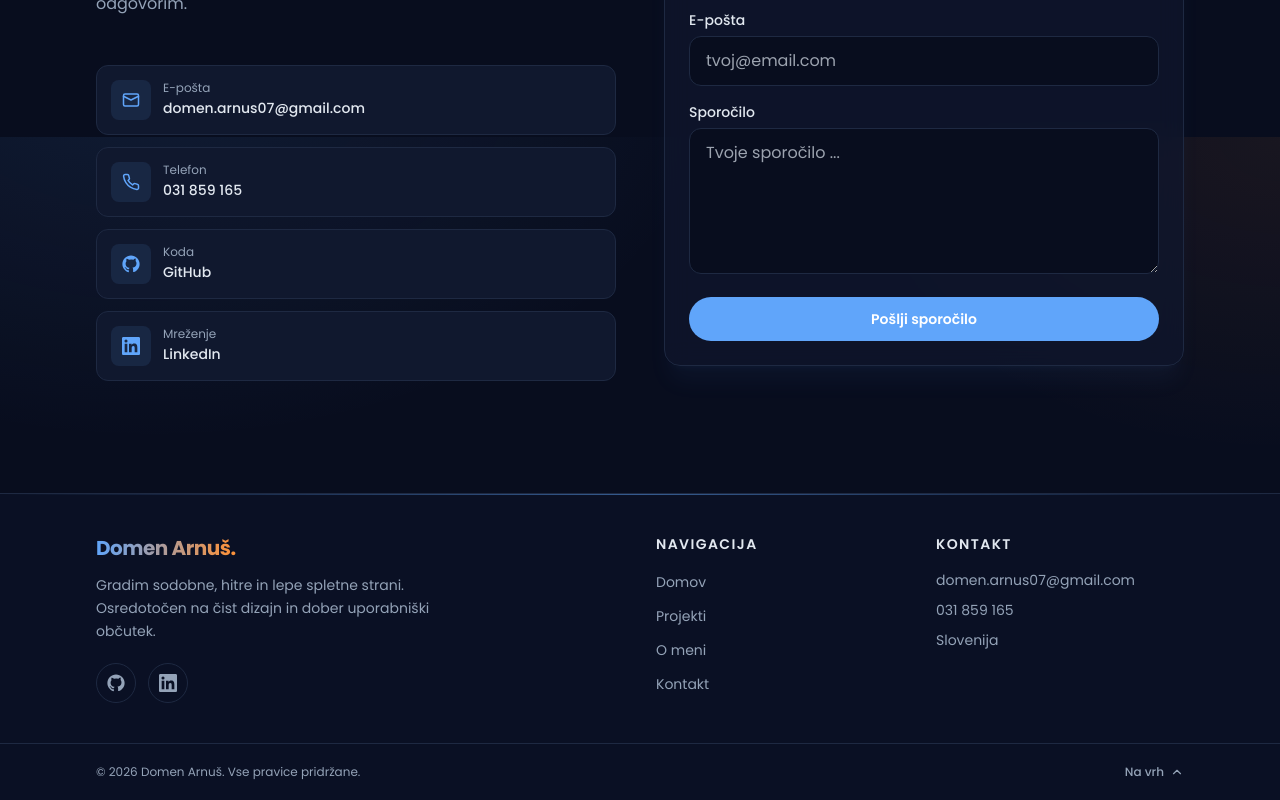
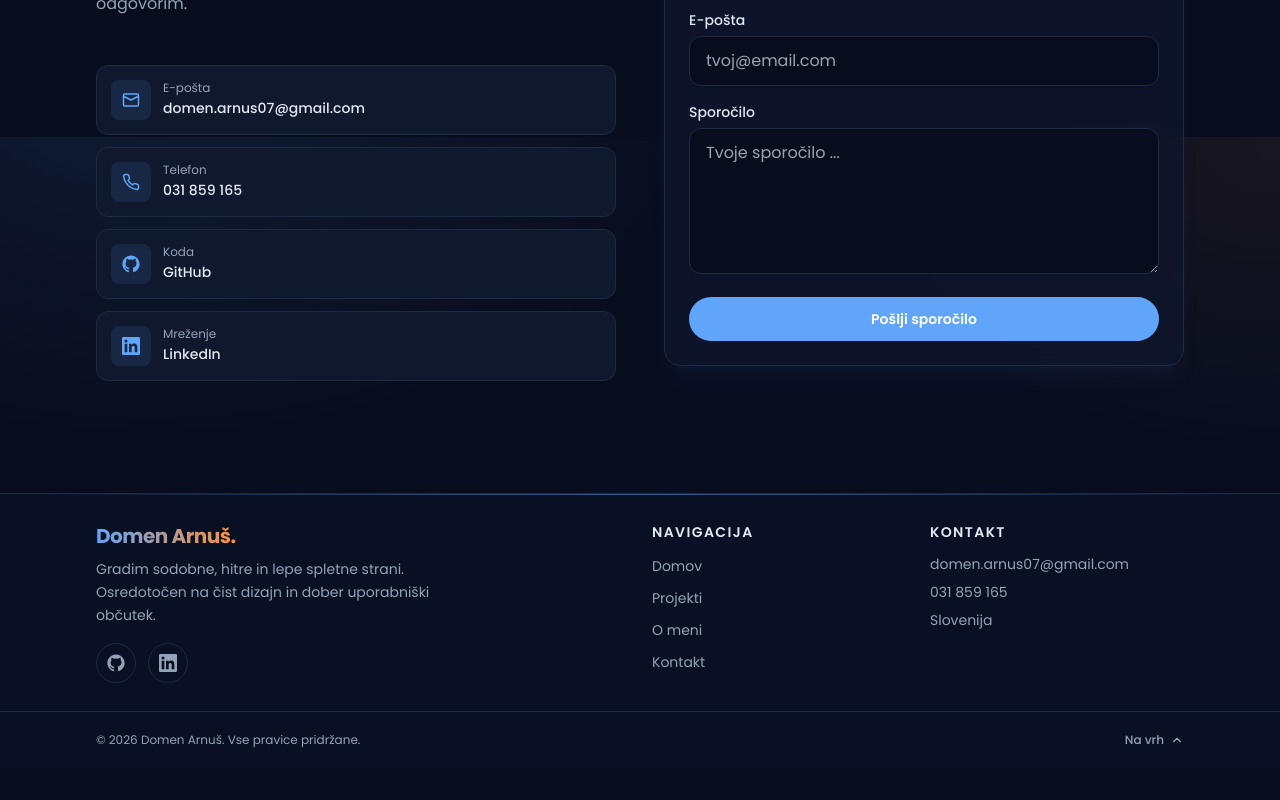
Before and after one commit to domenarnus07-droid/portfolio-, a Next.js app: page / in a window 1280 px wide. Shown: the part 3863-4663 px from the top of the page. After the commit the page ends 4631 px from the top, so only its background shows below. Built offline with nearby package versions, Linux system fonts and the light colour scheme.

Commit message:
Manjsi (kompaktnejsi) footer
Co-Authored-By: Claude Opus 4.8 <noreply@anthropic.com>

```diff
--- a/components/Footer.tsx
+++ b/components/Footer.tsx
@@ -8,17 +8,17 @@ export function Footer() {
       {/* tanka gradientna črta na vrhu */}
       <div className="absolute inset-x-0 top-0 h-px bg-gradient-to-r from-transparent via-primary/50 to-transparent" />
 
-      <div className="container-px grid gap-8 py-9 sm:grid-cols-2 sm:py-10 lg:grid-cols-4">
+      <div className="container-px grid gap-6 py-7 sm:grid-cols-2 lg:grid-cols-4">
         {/* Brand */}
         <div className="lg:col-span-2">
           <a href="#home" className="text-xl font-bold tracking-tight">
             <span className="text-gradient">{siteConfig.name}</span>
             <span className="text-accent">.</span>
           </a>
-          <p className="mt-3 max-w-sm text-sm leading-relaxed text-muted">
+          <p className="mt-2 max-w-sm text-sm leading-relaxed text-muted">
             {siteConfig.slogan}
           </p>
-          <div className="mt-5 flex gap-3">
+          <div className="mt-4 flex gap-3">
             <a aria-label="GitHub" href={siteConfig.social.github} target="_blank" rel="noopener noreferrer"
               className="flex h-10 w-10 items-center justify-center rounded-full border border-border text-muted transition-colors hover:border-primary hover:text-primary">
               <svg width="18" height="18" viewBox="0 0 24 24" fill="currentColor"><path d="M12 .5C5.7.5.5 5.7.5 12c0 5.1 3.3 9.4 7.9 10.9.6.1.8-.3.8-.6v-2c-3.2.7-3.9-1.5-3.9-1.5-.5-1.4-1.3-1.7-1.3-1.7-1-.7.1-.7.1-.7 1.2.1 1.8 1.2 1.8 1.2 1 1.8 2.8 1.3 3.5 1 .1-.8.4-1.3.7-1.6-2.6-.3-5.3-1.3-5.3-5.7 0-1.3.5-2.3 1.2-3.1-.1-.3-.5-1.5.1-3.1 0 0 1-.3 3.3 1.2a11.5 11.5 0 0 1 6 0C17 4.5 18 4.8 18 4.8c.6 1.6.2 2.8.1 3.1.8.8 1.2 1.8 1.2 3.1 0 4.4-2.7 5.4-5.3 5.7.4.4.8 1.1.8 2.2v3.3c0 .3.2.7.8.6 4.6-1.5 7.9-5.8 7.9-10.9C23.5 5.7 18.3.5 12 .5z" /></svg>
@@ -32,8 +32,8 @@ export function Footer() {
 
         {/* Navigacija */}
         <div>
-          <h3 className="mb-4 text-sm font-semibold uppercase tracking-widest text-fg">Navigacija</h3>
-          <ul className="space-y-2.5">
+          <h3 className="mb-3 text-sm font-semibold uppercase tracking-widest text-fg">Navigacija</h3>
+          <ul className="space-y-2">
             {navLinks.map((link) => (
               <li key={link.href}>
                 <a href={link.href} className="text-sm text-muted transition-colors hover:text-primary">
@@ -46,8 +46,8 @@ export function Footer() {
 
         {/* Kontakt */}
         <div>
-          <h3 className="mb-4 text-sm font-semibold uppercase tracking-widest text-fg">Kontakt</h3>
-          <ul className="space-y-2.5 text-sm">
+          <h3 className="mb-3 text-sm font-semibold uppercase tracking-widest text-fg">Kontakt</h3>
+          <ul className="space-y-2 text-sm">
             <li>
               <a href={`mailto:${siteConfig.email}`} className="text-muted transition-colors hover:text-primary">
                 {siteConfig.email}
```
